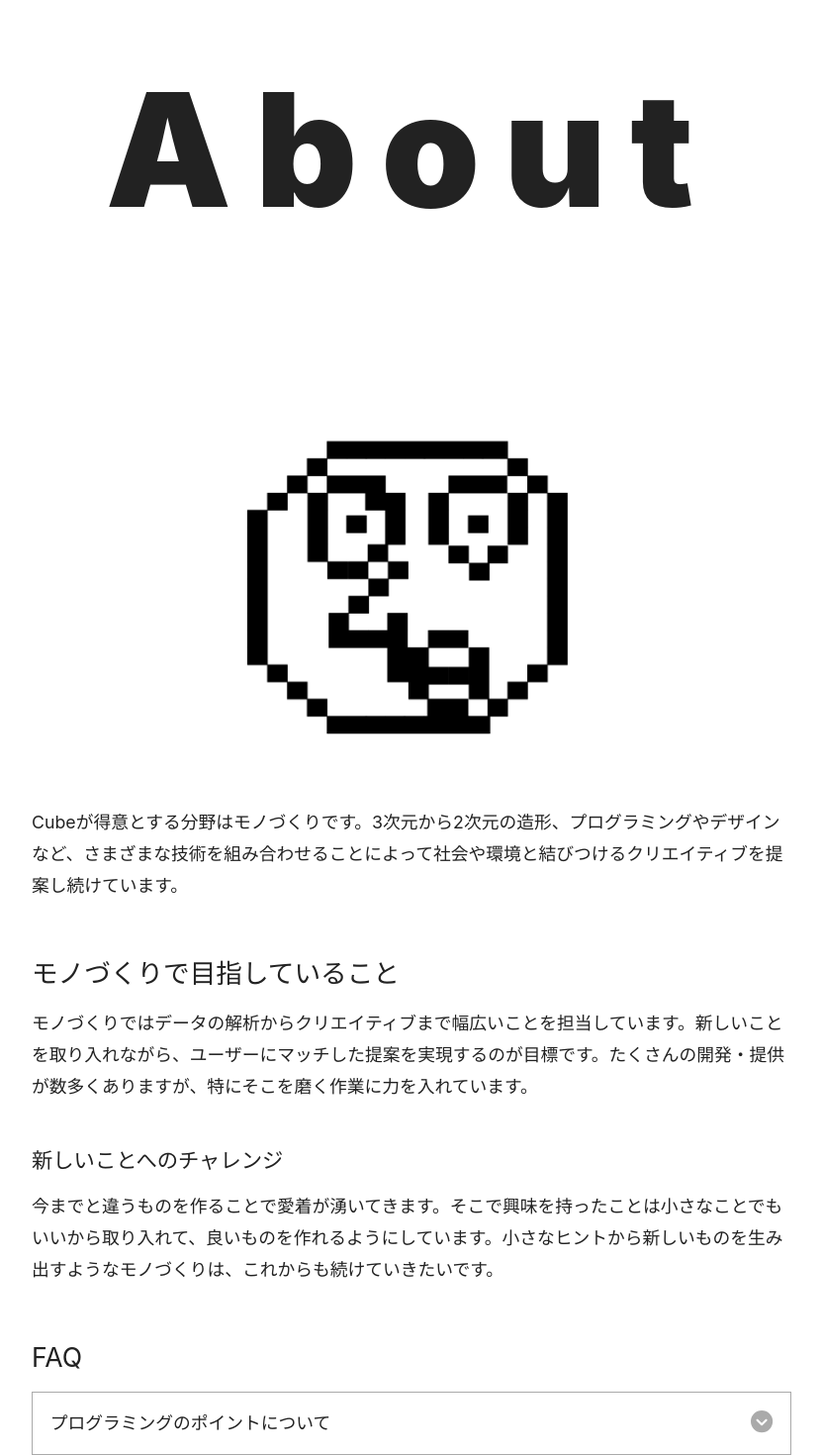
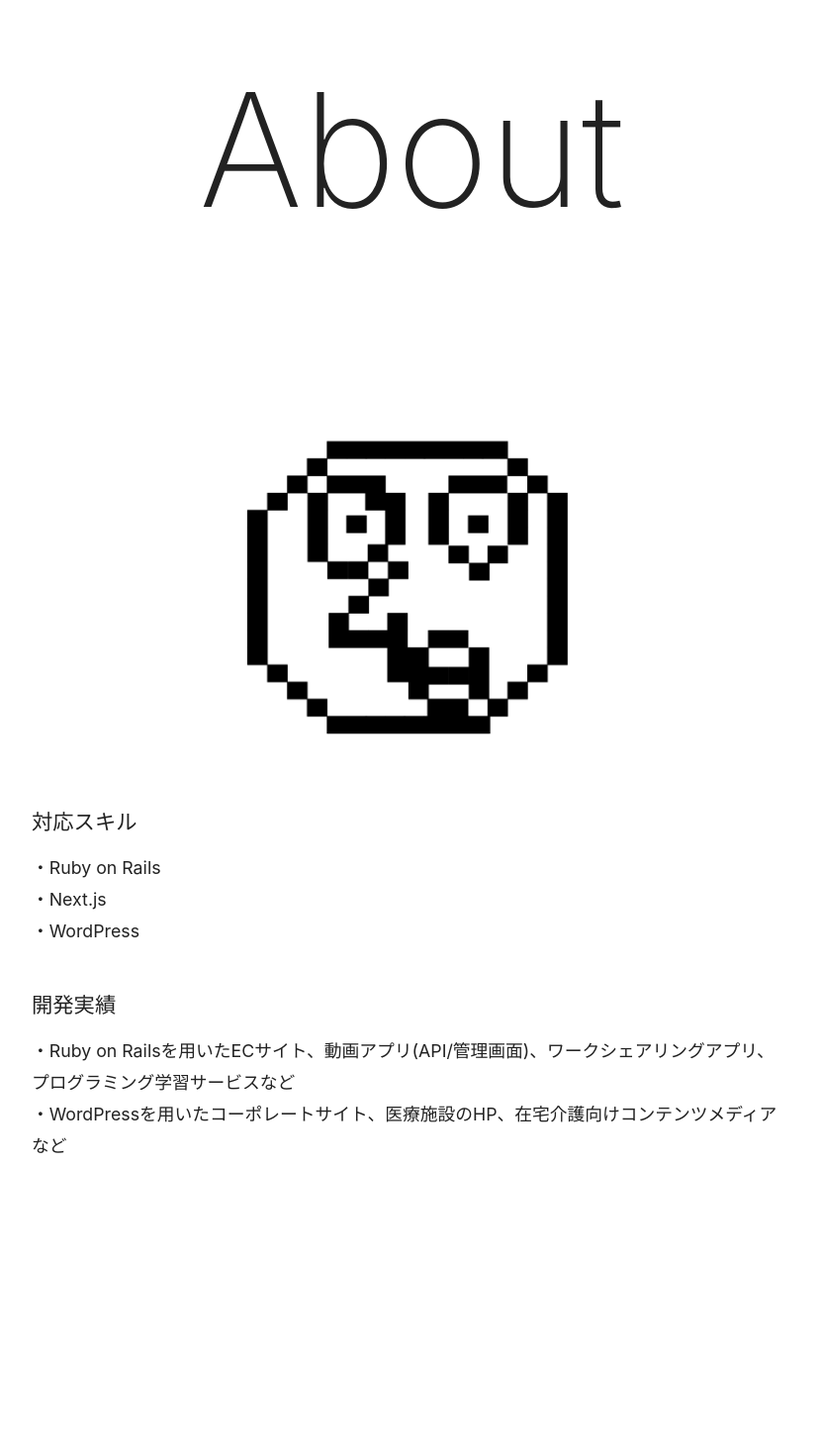
Before and after one commit to kazuki714/magia-blog, a Next.js app: page /about in a window 1280 px wide. Shown: the part 142-1612 px from the top of the page at 99% size, without its empty margins (224-1055 px from the left). After the commit the page ends 1316 px from the top, so only its background shows below. Built offline with nearby package versions, Linux system fonts and the light colour scheme.

Commit message:
[Modify]aboutページ

```diff
--- a/pages/about.jsx
+++ b/pages/about.jsx
@@ -30,24 +30,34 @@ export default function About() {
         />
       </figure>
       <PostBody>
-        <p>
+        {/* <p>
           Cubeが得意とする分野はモノづくりです。3次元から2次元の造形、プログラミングやデザインなど、さまざまな技術を組み合わせることによって社会や環境と結びつけるクリエイティブを提案し続けています。
         </p>
         <h2>モノづくりで目指していること</h2>
         <p>
           モノづくりではデータの解析からクリエイティブまで幅広いことを担当しています。新しいことを取り入れながら、ユーザーにマッチした提案を実現するのが目標です。たくさんの開発・提供が数多くありますが、特にそこを磨く作業に力を入れています。
+        </p> */}
+        <h3>対応スキル</h3>
+        <p>
+          ・Ruby on Rails
+          <br></br>
+          ・Next.js
+          <br></br>
+          ・WordPress
         </p>
-          <h3>新しいことへのチャレンジ</h3>
+        <h3>開発実績</h3>
         <p>
-            今までと違うものを作ることで愛着が湧いてきます。そこで興味を持ったことは小さなことでもいいから取り入れて、良いものを作れるようにしています。小さなヒントから新しいものを生み出すようなモノづくりは、これからも続けていきたいです。
+          ・Ruby on Railsを用いたECサイト、動画アプリ(API/管理画面)、ワークシェアリングアプリ、プログラミング学習サービスなど
+          <br></br>
+          ・WordPressを用いたコーポレートサイト、医療施設のHP、在宅介護向けコンテンツメディアなど
         </p>
 
-          <h2>FAQ</h2>
+          {/* <h2>FAQ</h2>
           <Accordion heading="プログラミングのポイントについて">
             <p>
             プログラミングのポイントは、作りたいものを作ることです。楽しいことから思いつき、目標とゴールを決め、そこに向かってさまざまな課題を設定していきながら、プログラムを作っていきます。
             </p>
-          </Accordion>
+          </Accordion> */}
         </PostBody>
     </Container>
   )
--- a/styles/hero.module.css
+++ b/styles/hero.module.css
@@ -12,8 +12,7 @@
 
 .title {
   font-size: var(--display);
-  font-weight: 900;
-  letter-spacing: 0.15em;
+  font-weight: 200;
 }
 
 /* image */
```
Lines whose indentation alone changed are shown as unchanged.
